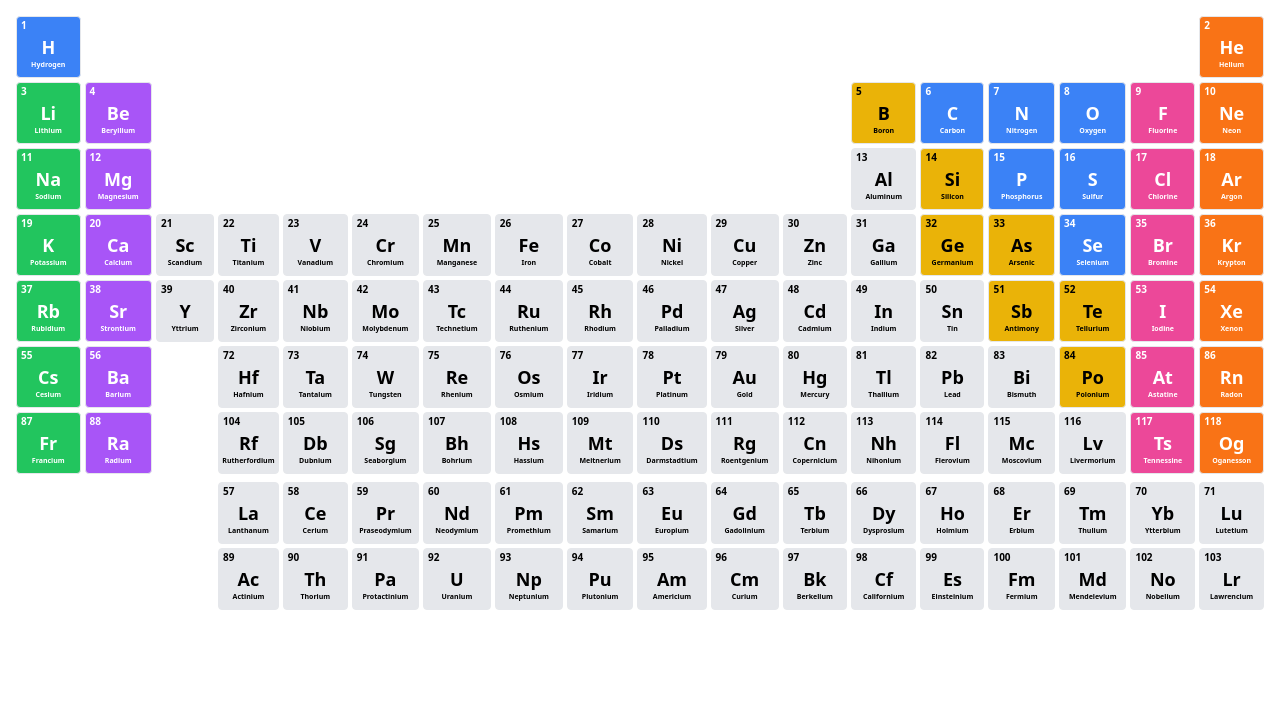
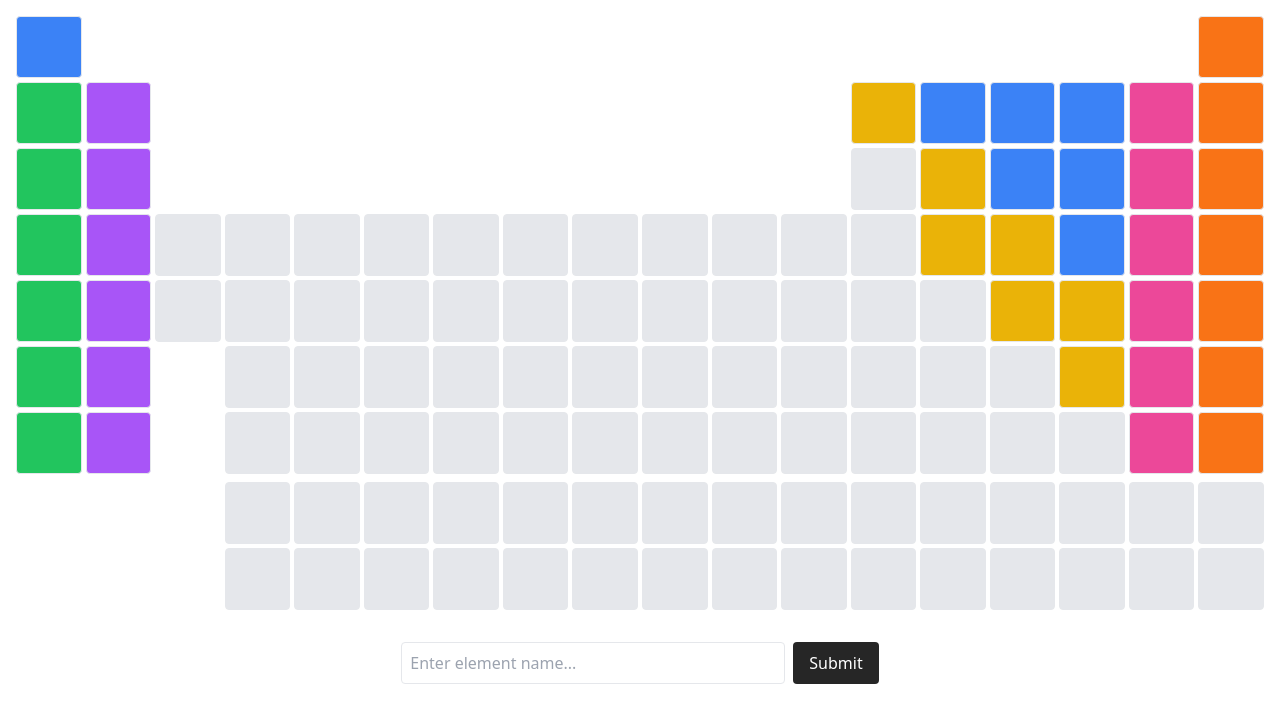
Before and after one commit to j-casimiro/elemental, a Vue app: page / in a window 1280 px wide. Shown: the top 722 px of the page. Built offline with nearby package versions, Linux system fonts and the light colour scheme.

Commit message:
Initialize gamifying periodic table
- Added input detection
- Conditional rendering if the user gets the correct element

```diff
--- a/src/App.vue
+++ b/src/App.vue
@@ -5,18 +5,3 @@ import PeriodicTable from './components/PeriodicTable.vue';
 <template>
   <PeriodicTable />
 </template>
-
-<style scoped>
-.logo {
-  height: 6em;
-  padding: 1.5em;
-  will-change: filter;
-  transition: filter 300ms;
-}
-.logo:hover {
-  filter: drop-shadow(0 0 2em #646cffaa);
-}
-.logo.vue:hover {
-  filter: drop-shadow(0 0 2em #42b883aa);
-}
-</style>
--- a/src/components/PeriodicTable.vue
+++ b/src/components/PeriodicTable.vue
@@ -1,10 +1,24 @@
 <script setup lang="ts">
+import { ref } from 'vue';
 import { elements } from '../utils/elements';
+
+const revealedElements = ref<Set<string>>(new Set());
+const userInput = ref('');
+
+const checkInput = () => {
+  const inputName = userInput.value.trim();
+  const element = elements.find(
+    (el) => el.name.toLowerCase() === inputName.toLowerCase()
+  );
+  if (element && !revealedElements.value.has(element.name)) {
+    revealedElements.value.add(element.name);
+  }
+  userInput.value = '';
+};
 </script>
 
 <template>
   <div class="p-4 mx-auto max-w-screen-xl">
-    <!-- Periodic Table Grid -->
     <div class="grid relative gap-1 grid-cols-18">
       <div
         v-for="element in elements"
@@ -14,7 +28,7 @@ import { elements } from '../utils/elements';
           gridRowStart: element.rowStart,
         }"
         :class="[
-          'border rounded p-4 text-center text-xs relative',
+          'border rounded p-4 text-center text-xs relative cursor-default',
           element.group === 'nonmetal'
             ? 'bg-blue-500 hover:bg-blue-600 transition-all text-white'
             : element.group === 'alkaliMetal'
@@ -30,20 +44,41 @@ import { elements } from '../utils/elements';
             : 'bg-gray-200 hover:bg-gray-300 transition-all',
         ]"
       >
+        <!-- Show this if revealed -->
+        <div v-if="revealedElements.has(element.name)">
           <div class="absolute top-0 left-1 text-[10px] font-bold">
             {{ element.atomicNumber }}
           </div>
 
-        <div class="flex justify-center items-center h-full text-lg font-bold">
+          <div
+            class="flex justify-center items-center h-full text-xl font-bold"
+          >
             {{ element.symbol }}
           </div>
-
           <div
             class="absolute bottom-1 left-1/2 transform -translate-x-1/2 text-[7px] font-semibold w-full text-center break-words"
           >
             {{ element.name }}
           </div>
         </div>
+        <div v-else class="p-[14px]"></div>
+      </div>
+    </div>
+
+    <div class="mt-8 flex justify-center">
+      <input
+        v-model="userInput"
+        @keydown.enter="checkInput"
+        type="text"
+        placeholder="Enter element name..."
+        class="p-2 border rounded w-96"
+      />
+      <button
+        @click="checkInput"
+        class="ml-2 px-4 py-2 bg-neutral-800 text-white rounded"
+      >
+        Submit
+      </button>
     </div>
   </div>
 </template>
```
Lines whose indentation alone changed are shown as unchanged.
